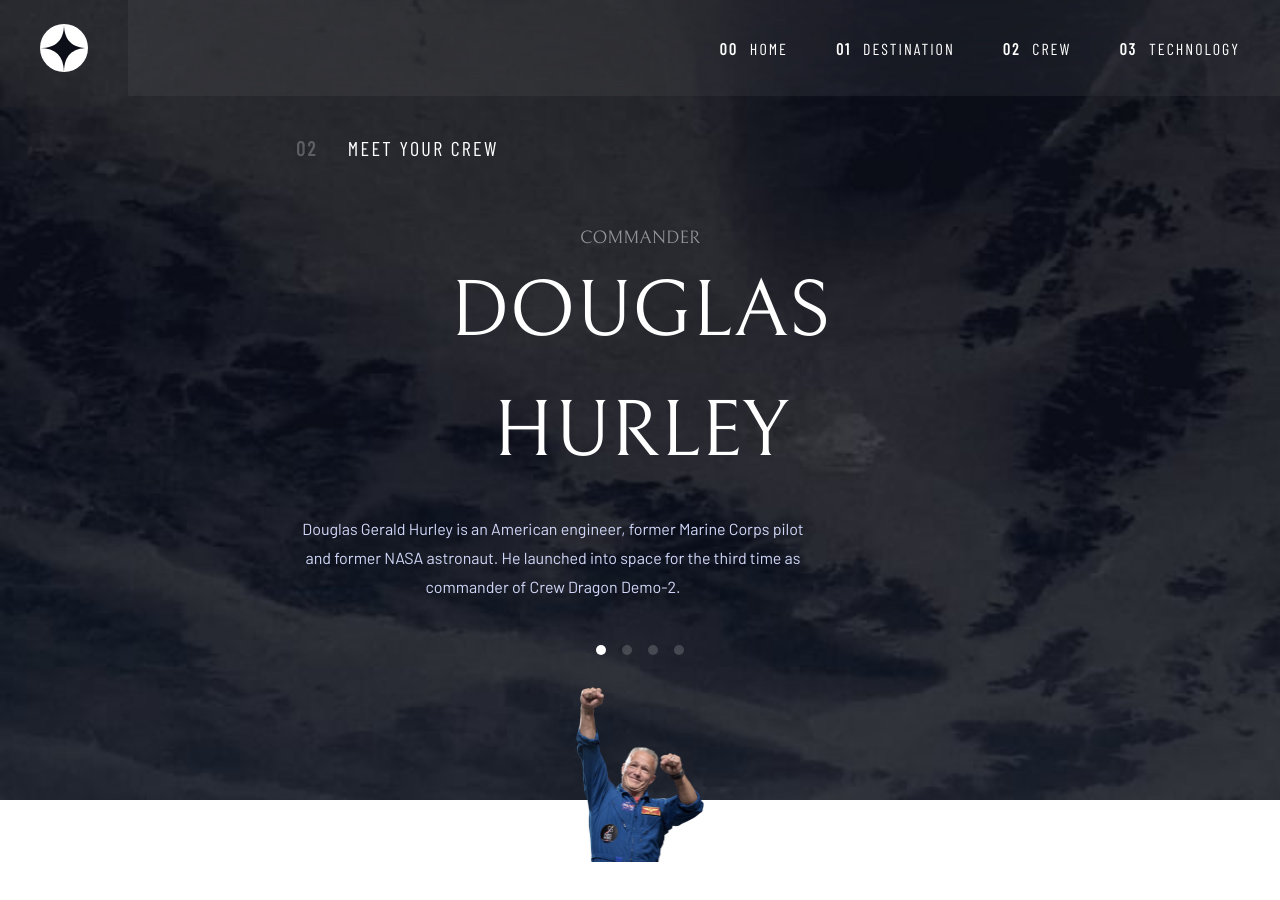
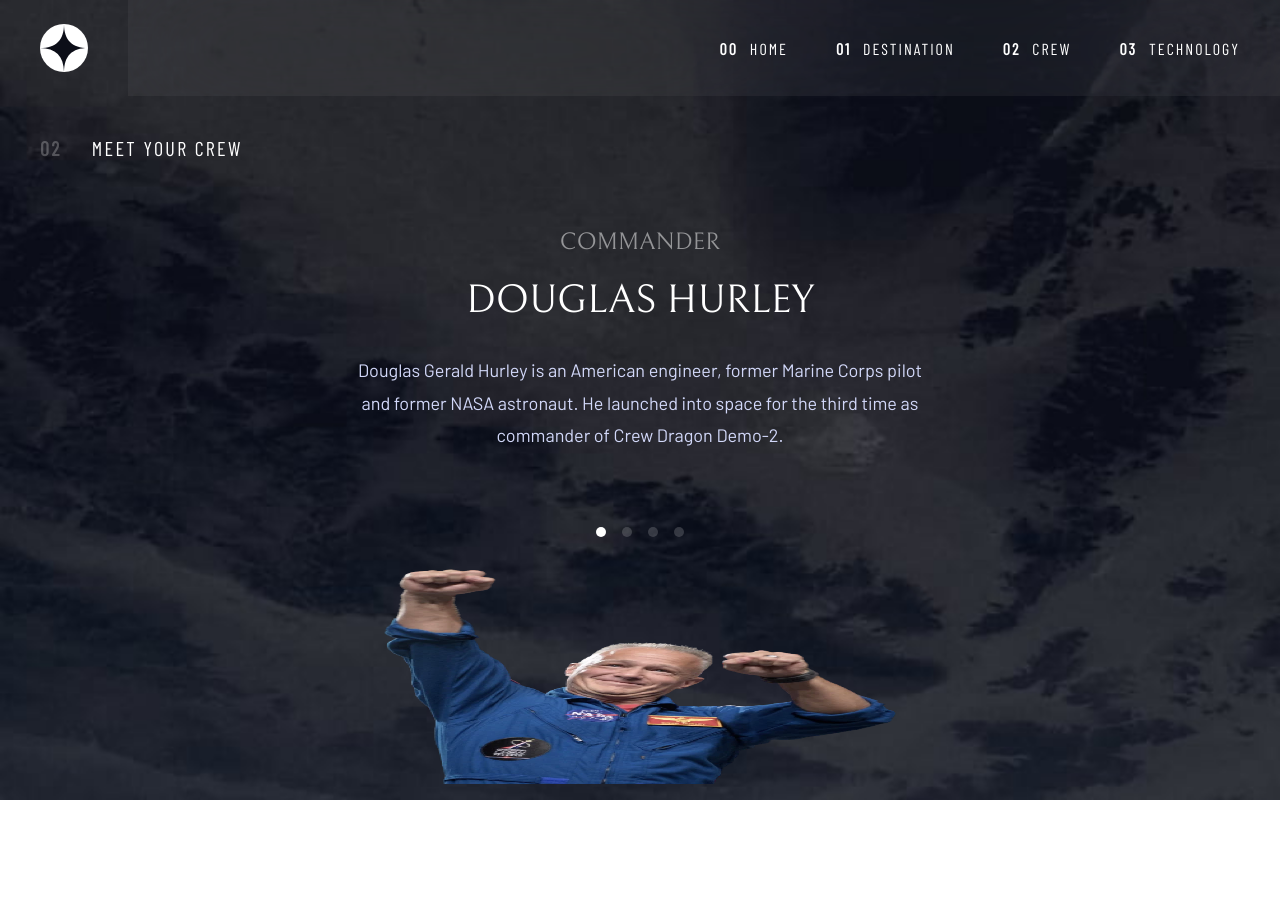
Before and after one commit to luAr26/space-tourism-multi-page-website, a Next.js app: page /crew in a window 1280 px wide. After the commit the page ends 800 px from the top, so only its background shows below. Built offline with nearby package versions, Linux system fonts and the light colour scheme.

Commit message:
Build the tablet layout for the crew page.

```diff
--- a/components/CrewMembers.tsx
+++ b/components/CrewMembers.tsx
@@ -9,22 +9,22 @@ const CrewMembers = () => {
   const [activeSlide, setActiveSlide] = useState(0);
   const { name, images, role, bio } = crewData[activeSlide];
   return (
-    <div className="container tablet:py-500 desktop:h-full desktop:py-600">
+    <div className="container tablet:h-full tablet:max-w-full tablet:py-500 desktop:py-600">
       <h1 className="text-center font-barlowCondensed text-preset-8 uppercase tracking-[2.3px] tablet:text-left tablet:text-[1.25rem] desktop:text-preset-5">
         <span className="mr-300 font-bold text-[rgba(255,255,255,0.25)]">
           02
         </span>{" "}
         Meet your crew
       </h1>
-      <div className="flex flex-col items-center desktop:mt-1600 desktop:flex-row desktop:space-x-[109px]">
+      <div className="flex flex-col items-center tablet:h-full tablet:justify-between desktop:mt-1600 desktop:flex-row desktop:space-x-[109px]">
         <div className="text-center desktop:text-left">
-          <h3 className="mt-800 font-bellefair text-[1.125rem] uppercase text-[rgba(255,255,255,0.5)]">
+          <h3 className="mt-800 font-bellefair text-[1.125rem] uppercase text-[rgba(255,255,255,0.5)] tablet:text-[1.5rem]">
             {role}
           </h3>
-          <h2 className="font-bellefair text-[1.5rem] uppercase tablet:text-[80px] desktop:mt-500 desktop:text-[96px]">
+          <h2 className="font-bellefair text-[1.5rem] uppercase tablet:mt-[10px] tablet:text-[40px] desktop:mt-500 desktop:text-[96px]">
             {name}
           </h2>
-          <p className="mt-300 max-w-[327px] text-[0.9375rem] leading-[1.8] text-blue-300 tablet:max-w-[514px] tablet:text-[1rem] desktop:min-h-[116px] desktop:max-w-[445px]">
+          <p className="mt-300 max-w-[327px] text-[0.9375rem] leading-[1.8] text-blue-300 tablet:min-h-[130px] tablet:max-w-[572px] tablet:text-[1.125rem] desktop:min-h-[116px] desktop:max-w-[445px]">
             {bio}
           </p>
           <div className="mt-[43px] flex justify-center space-x-200 desktop:justify-start">
@@ -48,10 +48,14 @@ const CrewMembers = () => {
         <div
           className={clsx(
             "relative mt-400",
-            name === "Douglas Hurley" && "h-[175px] w-[128.5px]",
-            name === "Mark Shuttleworth" && "h-[175px] w-[128.5px]",
-            name === "Victor Glover" && "h-[153.57px] w-[130.71px]",
-            name === "Anousheh Ansari" && "h-[143.75px] w-[150.50px]",
+            name === "Douglas Hurley" &&
+              "h-[175px] w-[128.5px] tablet:h-[700px] tablet:w-[514px]",
+            name === "Mark Shuttleworth" &&
+              "h-[175px] w-[128.5px] tablet:h-[640px] tablet:w-[433px]",
+            name === "Victor Glover" &&
+              "h-[153.57px] w-[130.71px] tablet:h-[645px] tablet:w-[549px]",
+            name === "Anousheh Ansari" &&
+              "h-[143.75px] w-[150.50px] tablet:h-[602px] tablet:w-[575px]",
           )}
         >
           <Image
@@ -59,7 +63,7 @@ const CrewMembers = () => {
             alt={name}
             fill
             priority
-            sizes="125px, (min-width: 768px) 250px, (min-width: 1440px) 480px"
+            sizes="151px, (min-width: 768px) 514px, (min-width: 1440px) 480px"
           />
         </div>
       </div>
```
